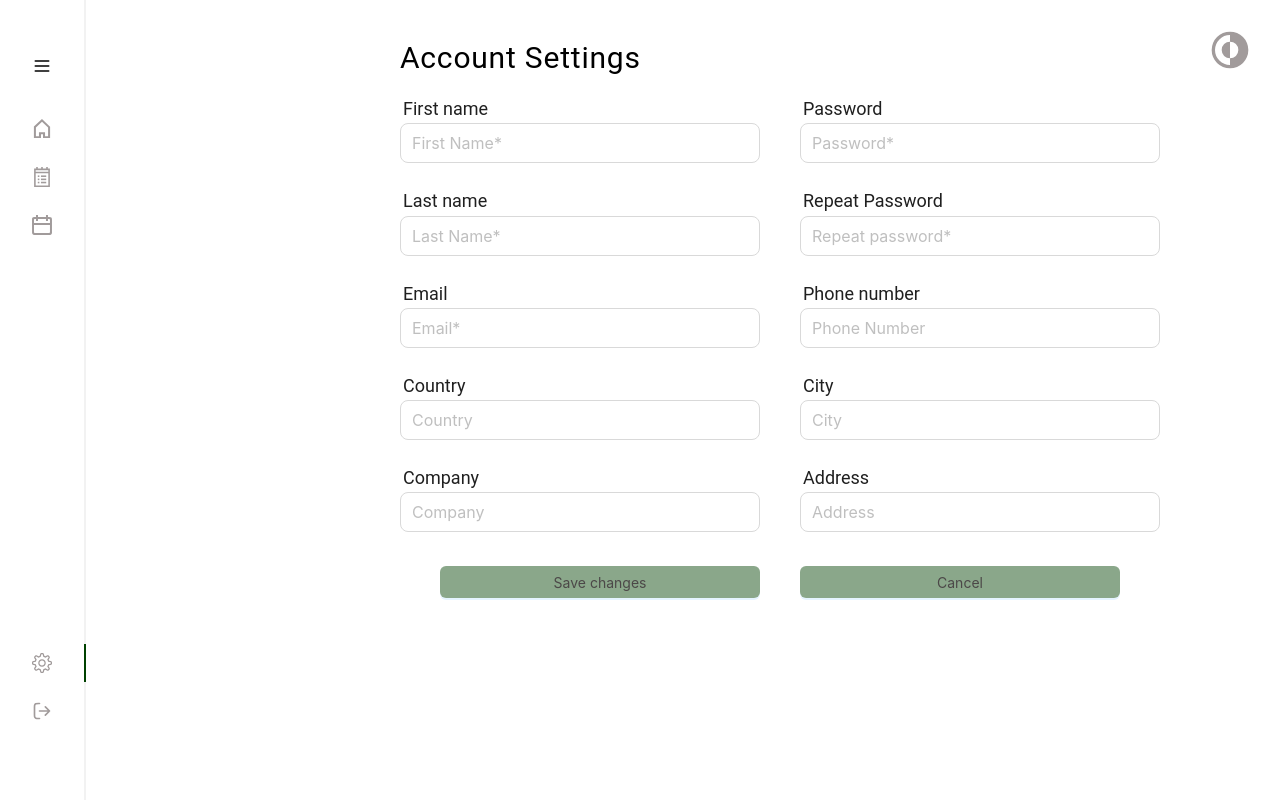
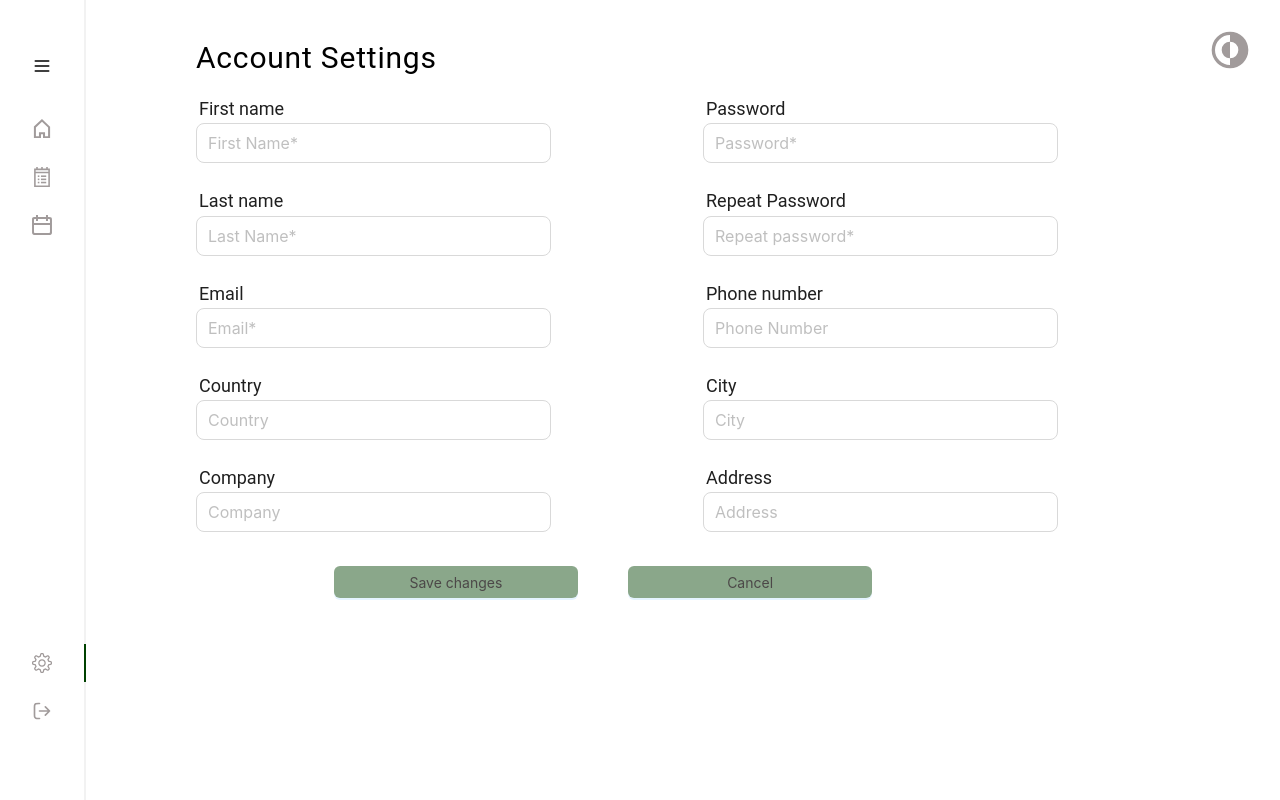
Before and after one commit to NadiiaNanivska/tasktracker-ui, a React (Create React App) app: page /settings in a window 1280 px wide. Built offline with nearby package versions, Linux system fonts and the light colour scheme.

Commit message:
Fixed settings

```diff
--- a/src/components/Settings.js
+++ b/src/components/Settings.js
@@ -1,4 +1,4 @@
-import React, {useEffect, useRef, useState} from "react";
+import React, {useContext, useEffect, useRef, useState} from "react";
 import Sidebar from "./Sidebar";
 import "../styles/Settings.css";
 import {Button, Form, Input} from "antd";
@@ -12,12 +12,13 @@ import {
     phoneValidator
 } from "../utils/validation";
 import DarkModeItem from "../images/dark-mode.svg";
+import SidebarContext from "../contexts/SidebarContext";
 
 
 const Settings = () => {
-    const [sidebarWidth, setSidebarWidth] = useState(18);
-    const contentWidth = `calc(67.5vh - ${sidebarWidth}em)`;
-    const contentRef = useRef(null);
+    const contextData = useContext(SidebarContext);
+    const [sidebarWidth, setSidebarWidth] = useState(contextData);
+    const contentWidth = `calc(100% - ${sidebarWidth}em)`;
     const [isDarkMode, setIsDarkMode] = useState(localStorage.getItem('isDarkMode') === 'true');
 
     useEffect(() => {
@@ -28,18 +29,11 @@ const Settings = () => {
         setSidebarWidth(newWidth);
     };
 
-    const updateContentWidth = () => {
-        if(sidebarWidth === 18) {
-            contentRef.current.style.marginLeft = `${contentWidth}`;
-        } else {
-            contentRef.current.style.marginLeft = `${contentWidth}`;
-        }
-    }
 
     return (
         <div className={`settings ${isDarkMode ? 'dark' : ''}`}>
-            <Sidebar isDarkMode={isDarkMode} updateSidebarWidth={updateSidebarWidth} updateContentWidth={updateContentWidth}/>
-            <div className="settings-content" ref={contentRef}>
+            <Sidebar isDarkMode={isDarkMode} updateSidebarWidth={updateSidebarWidth}/>
+            <div className="settings-content" style={{ width: contentWidth, paddingLeft: `${sidebarWidth + 1}em` }}>
                 <div className={`settings-header ${isDarkMode ? 'dark' : ''}`}>
                     Account Settings
                 </div>
--- a/src/styles/Settings.css
+++ b/src/styles/Settings.css
@@ -1,7 +1,5 @@
 .settings {
     display: flex;
-    flex-direction: row;
-    justify-content: space-between;
 }
 
 .dark {
@@ -11,11 +9,9 @@
 
 .settings-content {
     display: flex;
-    margin-left: 25em;
     flex-direction: column;
-    position: relative;
     height: 100vh;
-    width: 100vh;
+    margin-left: 100px;
 }
 
 .settings-header {
@@ -40,7 +36,7 @@
 }
 
 .settings-input {
-    width: 90%;
+    width: 70%;
 }
 
 .settings-input.dark {
@@ -64,17 +60,17 @@
 
 .settings-button-wrapper {
     display: flex;
-    justify-content: flex-start;
     flex-direction: row;
-    align-items: center;
+    justify-content: center;
+    margin-right: 200px;
+    gap: 50px
 }
 
 .settings-btn {
     margin-top: 10px;
     margin-bottom: 10px;
-    width: 40%;
+    width: 30%;
     color: #4c4848;
-    margin-left: 5%;
 }
 
 .settings-btn.dark {
```
